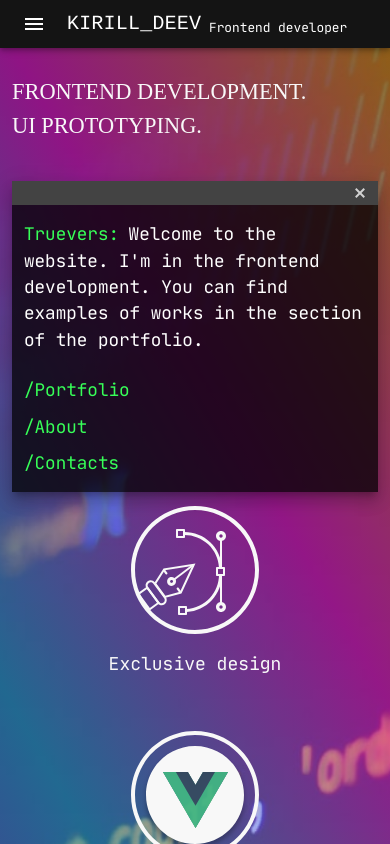
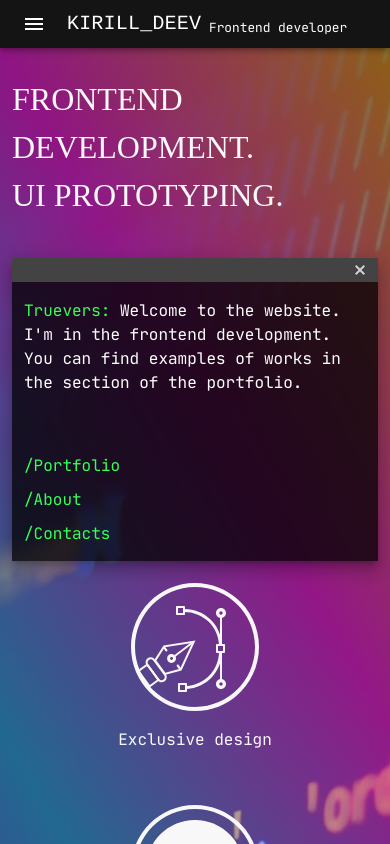
Before and after one commit to deevkv/portfolio, a Vue app: page / in a window 390 px wide. Shown: the top 844 px of the page. Built offline with nearby package versions, Linux system fonts and the light colour scheme; a web font is replaced by a local one.

Commit message:
font-size 2.0rem in 'Home' title. Font-size in 'Home' card 1.0

```diff
--- a/src/App.vue
+++ b/src/App.vue
@@ -64,7 +64,7 @@
   }
 
   a:visited {
-    color: $visit-color !important;
+    color: #fff !important;
   }
 
   * {
--- a/src/components/Home.vue
+++ b/src/components/Home.vue
@@ -231,8 +231,8 @@
 }  */
 
   .home__card-title {
-    min-height: 90px;
-    font-size: 1.1rem !important;
+    min-height: 60px;
+    font-size: 1.0rem !important;
     font-weight: normal !important;
     color: $main-color;
   }
@@ -264,7 +264,7 @@
     margin-top: 16px;
     text-align: center;
     position: relative;
-    font-size: 18px !important;
+    font-size: 1.0rem !important;
     color: #F8F8F8;
   }
 
@@ -288,7 +288,7 @@
   .home__card-button {
     color: #37ff58;
     margin-right: 1em;
-    font-size: 1.1rem;
+    font-size: 1.0rem;
     font-weight: normal !important;
   }
 
@@ -401,7 +401,7 @@
   @media (max-width: 400px) {
 
     .home__card-button-block {
-      width: 180px;
+      width: 125px;
     }
 
     .home__card-button {
@@ -414,7 +414,7 @@
 
     .home__title {
       padding-top: 15px;
-      font-size: 1.4rem;
+      font-size: 2.0rem;
     }
 
   }
```
